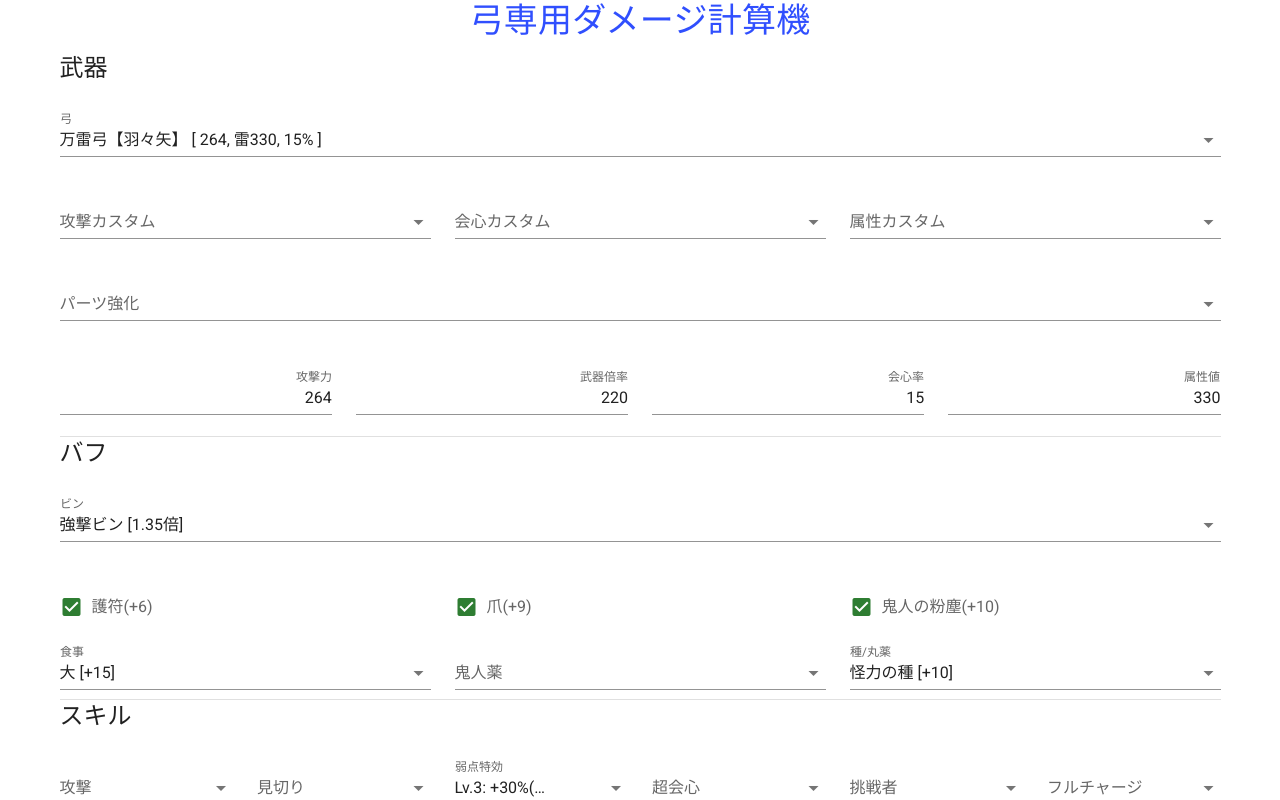
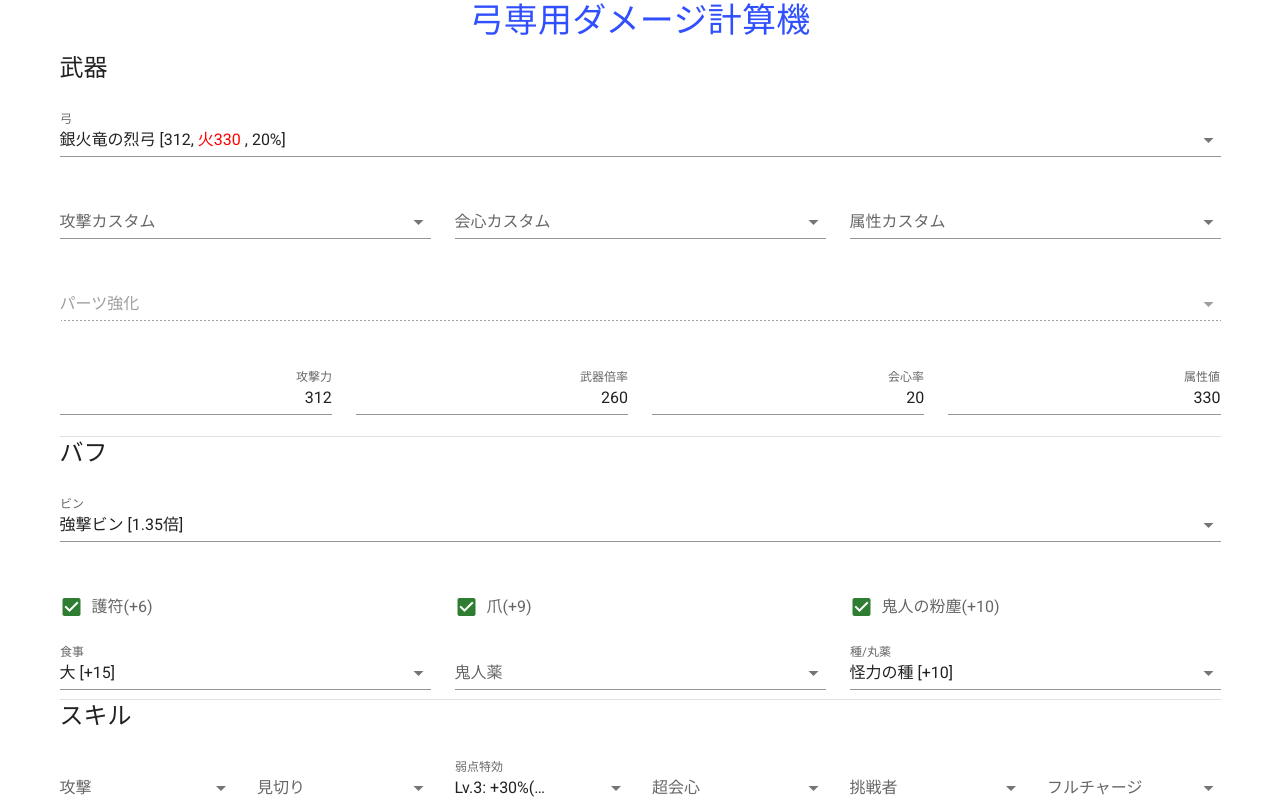
Before and after one commit to reireias/mhwib-bow-dmg, a Nuxt app: page / in a window 1280 px wide. Shown: the top 800 px of the page. Built offline with nearby package versions, Linux system fonts and the light colour scheme.

Commit message:
update bow layout

```diff
--- a/components/Bow.vue
+++ b/components/Bow.vue
@@ -3,17 +3,27 @@
     v-model="bow"
     label="弓"
     :items="bows"
-    :item-text="displayName"
+    item-text="name"
     return-object
-  ></v-select>
+  >
+    <template slot="selection" slot-scope="data">
+      <bow-detail :bow="data.item"></bow-detail>
+    </template>
+    <template slot="item" slot-scope="data">
+      <bow-detail :bow="data.item"></bow-detail>
+    </template>
+  </v-select>
 </template>
 
 <script>
 import { mapActions } from 'vuex'
+import BowDetail from '@/components/BowDetail'
 import bows from '@/constants/bow'
-import { elementNameMap } from '@/constants/element'
 
 export default {
+  components: {
+    BowDetail
+  },
   data() {
     return {
       bows
@@ -35,14 +45,6 @@ export default {
     }
   },
   methods: {
-    displayName(bow) {
-      const elementName = elementNameMap[bow.element.type]
-      if (bow.affinity === 0) {
-        return `${bow.name} [ ${bow.attack}, ${elementName}${bow.element.value} ]`
-      } else {
-        return `${bow.name} [ ${bow.attack}, ${elementName}${bow.element.value}, ${bow.affinity}% ]`
-      }
-    },
     ...mapActions(['setBow'])
   }
 }
--- /dev/null
+++ b/components/BowDetail.vue
@@ -0,0 +1,50 @@
+<template>
+  <div>
+    {{ bow.name }} [{{ bow.attack }},
+    <span :class="bow.element.type">{{ element }}</span>
+    {{ affinity }}]
+  </div>
+</template>
+
+<script>
+import { elementNameMap } from '@/constants/element'
+
+export default {
+  props: {
+    bow: {
+      type: Object,
+      default: null,
+      required: true
+    }
+  },
+  computed: {
+    affinity() {
+      return this.bow.affinity === 0 ? '' : `, ${this.bow.affinity}%`
+    },
+    element() {
+      const str = `${elementNameMap[this.bow.element.type]}${
+        this.bow.element.value
+      }`
+      return this.bow.element.hidden ? `(${str})` : str
+    }
+  }
+}
+</script>
+
+<style>
+.fire {
+  color: red;
+}
+.water {
+  color: darkturquoise;
+}
+.ice {
+  color: blue;
+}
+.thunder {
+  color: darkorange;
+}
+.dragon {
+  color: purple;
+}
+</style>
--- a/constants/bow.js
+++ b/constants/bow.js
@@ -1,4 +1,68 @@
 const bows = [
+  {
+    name: '銀火竜の烈弓',
+    attack: 312,
+    affinity: 20,
+    element: {
+      type: 'fire',
+      value: 330,
+      hidden: false
+    },
+    coating: {
+      crossRange: true,
+      power: true
+    },
+    rare: 12,
+    parts: false
+  },
+  {
+    name: 'ディノアローⅡ',
+    attack: 300,
+    affinity: 0,
+    element: {
+      type: 'fire',
+      value: 390,
+      hidden: false
+    },
+    coating: {
+      crossRange: true,
+      power: true
+    },
+    rare: 10,
+    parts: true
+  },
+  {
+    name: '蛮顎竜ノ火矢Ⅱ',
+    attack: 312,
+    affinity: -20,
+    element: {
+      type: 'fire',
+      value: 450,
+      hidden: false
+    },
+    coating: {
+      crossRange: true,
+      power: true
+    },
+    rare: 10,
+    parts: true
+  },
+  {
+    name: 'ネロ・プラヌラ',
+    attack: 324,
+    affinity: 10,
+    element: {
+      type: 'water',
+      value: 270,
+      hidden: false
+    },
+    coating: {
+      crossRange: true,
+      power: true
+    },
+    rare: 12,
+    parts: false
+  },
   {
     name: '万雷弓【羽々矢】',
     attack: 264,
```
Also changed, not shown: 1 other file (tests, documents, lock files or other folders).
